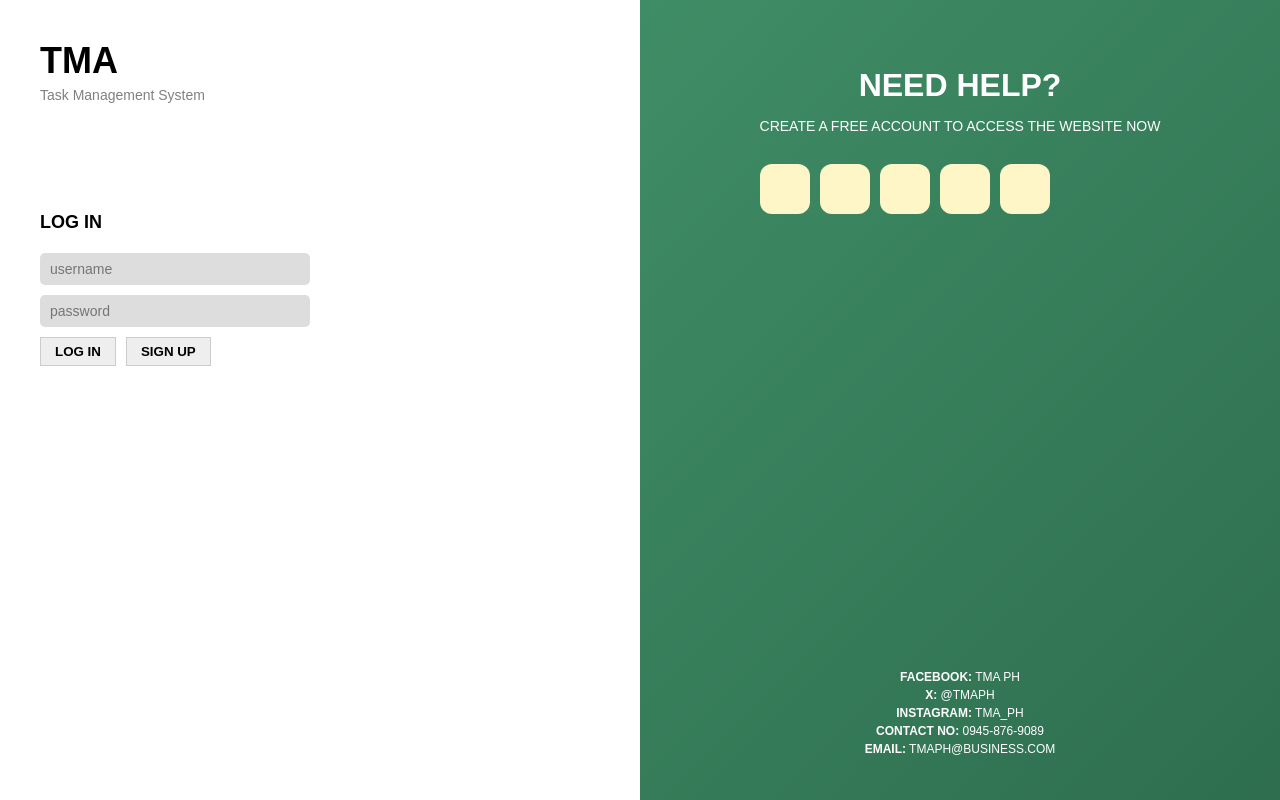
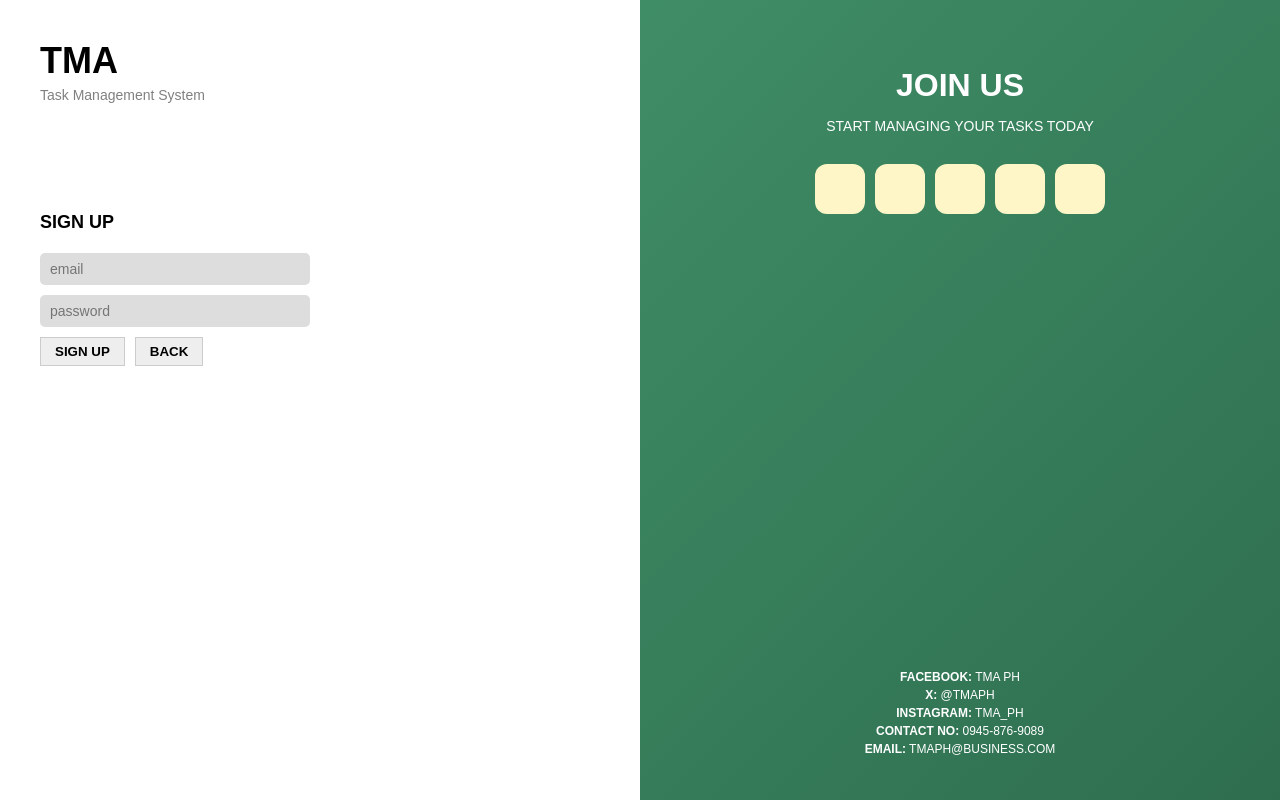
Before and after one commit to carlanthonyyyyy/task_management, a React (Create React App) app: page /signup in a window 1280 px wide. Built offline with nearby package versions, Linux system fonts and the light colour scheme.

Commit message:
Lance login to signup

```diff
--- a/src/App.js
+++ b/src/App.js
@@ -1,46 +1,19 @@
 import React, { useState } from 'react';
-import { auth } from './firebase';
-import {
-  createUserWithEmailAndPassword,
-  signInWithEmailAndPassword,
-  signOut,
-} from 'firebase/auth';
+import { useNavigate } from 'react-router-dom';
 import './App.css';
 
 function App() {
   const [email, setEmail] = useState('');
   const [password, setPassword] = useState('');
+  const navigate = useNavigate();
 
-  const signUp = async () => {
-    try {
-      await createUserWithEmailAndPassword(auth, email, password);
-      alert('Signed up successfully!');
-    } catch (error) {
-      alert(error.message);
-    }
-  };
-
-  const logIn = async () => {
-    try {
-      await signInWithEmailAndPassword(auth, email, password);
-      alert('Logged in!');
-    } catch (error) {
-      alert(error.message);
-    }
-  };
-
-  const logOut = async () => {
-    try {
-      await signOut(auth);
-      alert('Logged out!');
-    } catch (error) {
-      alert(error.message);
-    }
+  const logIn = () => {
+    // Login logic will go here or use Firebase as before
+    alert('Log in logic here');
   };
 
   return (
     <div className="container">
-      {/* Left Panel */}
       <div className="left-panel">
         <div className="logo">
           <h1>TMA</h1>
@@ -62,12 +35,11 @@ function App() {
           />
           <div className="auth-buttons">
             <button onClick={logIn}>LOG IN</button>
-            <button onClick={signUp}>SIGN UP</button>
+            <button onClick={() => navigate('/signup')}>SIGN UP</button>
           </div>
         </div>
       </div>
 
-      {/* Right Panel */}
       <div className="right-panel">
         <div className="help-box">
           <h2>NEED HELP?</h2>
--- a/src/Signup.js
+++ b/src/Signup.js
@@ -1,83 +1,77 @@
-import React, { useState } from "react";
-import { signUp } from "../auth";
-import { Link, useNavigate } from "react-router-dom";
-import "./Auth.css";
+// Signup.js
+import React, { useState } from 'react';
+import { auth } from './firebase';
+import { createUserWithEmailAndPassword } from 'firebase/auth';
+import { useNavigate } from 'react-router-dom';
+import './App.css';
 
-const Signup = () => {
-  const [email, setEmail] = useState("");
-  const [password, setPassword] = useState("");
-  const [role, setRole] = useState("user");
-  const [error, setError] = useState(null);
-  const [loading, setLoading] = useState(false);
+function Signup() {
+  const [email, setEmail] = useState('');
+  const [password, setPassword] = useState('');
   const navigate = useNavigate();
 
-  const getFriendlyError = (code) => {
-    switch (code) {
-      case "auth/email-already-in-use":
-        return "Email is already in use.";
-      case "auth/weak-password":
-        return "Password should be at least 6 characters.";
-      default:
-        return "Signup failed. Please try again.";
-    }
-  };
-
-  const handleSignup = async (e) => {
-    e.preventDefault();
-
-    if (!email.includes("@")) return setError("Enter a valid email.");
-    if (password.length < 6) return setError("Password must be at least 6 characters.");
-
-    setError(null);
-    setLoading(true);
+  const handleSignUp = async () => {
     try {
-      await signUp(email, password, role);
-      navigate("/dashboard");
-    } catch (err) {
-      setError(getFriendlyError(err.code));
-    } finally {
-      setLoading(false);
+      await createUserWithEmailAndPassword(auth, email, password);
+      alert('Signed up successfully!');
+      navigate('/');
+    } catch (error) {
+      alert(error.message);
     }
   };
 
   return (
-    <div className="auth-container">
-      <div className="auth-box">
-        <h2>SIGN UP</h2>
-        {error && <p className="error">{error}</p>}
-        <form onSubmit={handleSignup}>
-          <label htmlFor="email">Email</label>
+    <div className="container">
+      {/* Left Panel */}
+      <div className="left-panel">
+        <div className="logo">
+          <h1>TMA</h1>
+          <p>Task Management System</p>
+        </div>
+        <div className="login-box">
+          <h2>SIGN UP</h2>
           <input
-            id="email"
             type="email"
-            placeholder="Email"
-            autoFocus
+            placeholder="email"
+            value={email}
             onChange={(e) => setEmail(e.target.value)}
-            required
           />
-          <label htmlFor="password">Password</label>
           <input
-            id="password"
             type="password"
-            placeholder="Password"
+            placeholder="password"
+            value={password}
             onChange={(e) => setPassword(e.target.value)}
-            required
           />
-          <label htmlFor="role">Role</label>
-          <select id="role" value={role} onChange={(e) => setRole(e.target.value)}>
-            <option value="user">User</option>
-            <option value="admin">Admin</option>
-          </select>
-          <button type="submit" disabled={loading}>
-            {loading ? "Signing Up..." : "SIGN UP"}
-          </button>
-        </form>
-        <p>
-          Already have an account? <Link to="/login">Log In</Link>
-        </p>
+          <div className="auth-buttons">
+            <button onClick={handleSignUp}>SIGN UP</button>
+            <button onClick={() => navigate('/')}>BACK</button>
+          </div>
+        </div>
+      </div>
+
+      {/* Right Panel */}
+      <div className="right-panel">
+        <div className="help-box">
+          <h2>JOIN US</h2>
+          <p>START MANAGING YOUR TASKS TODAY</p>
+          <div className="help-icons">
+            <div className="icon-box" />
+            <div className="icon-box" />
+            <div className="icon-box" />
+            <div className="icon-box" />
+            <div className="icon-box" />
+          </div>
+        </div>
+        <div className="contact-info">
+          <p><strong>FACEBOOK:</strong> TMA PH</p>
+          <p><strong>X:</strong> @TMAPH</p>
+          <p><strong>INSTAGRAM:</strong> TMA_PH</p>
+          <p><strong>CONTACT NO:</strong> 0945-876-9089</p>
+          <p><strong>EMAIL:</strong> TMAPH@BUSINESS.COM</p>
+        </div>
       </div>
     </div>
   );
-};
+}
 
 export default Signup;
--- a/src/index.js
+++ b/src/index.js
@@ -1,17 +1,15 @@
 import React from 'react';
 import ReactDOM from 'react-dom/client';
-import './index.css';
+import { BrowserRouter, Routes, Route } from 'react-router-dom';
 import App from './App';
-import reportWebVitals from './reportWebVitals';
+import Signup from './Signup';
 
 const root = ReactDOM.createRoot(document.getElementById('root'));
 root.render(
-  <React.StrictMode>
-    <App />
-  </React.StrictMode>
+  <BrowserRouter>
+    <Routes>
+      <Route path="/" element={<App />} />
+      <Route path="/signup" element={<Signup />} />
+    </Routes>
+  </BrowserRouter>
 );
-
-// If you want to start measuring performance in your app, pass a function
-// to log results (for example: reportWebVitals(console.log))
-// or send to an analytics endpoint. Learn more: https://bit.ly/CRA-vitals
-reportWebVitals();
```
